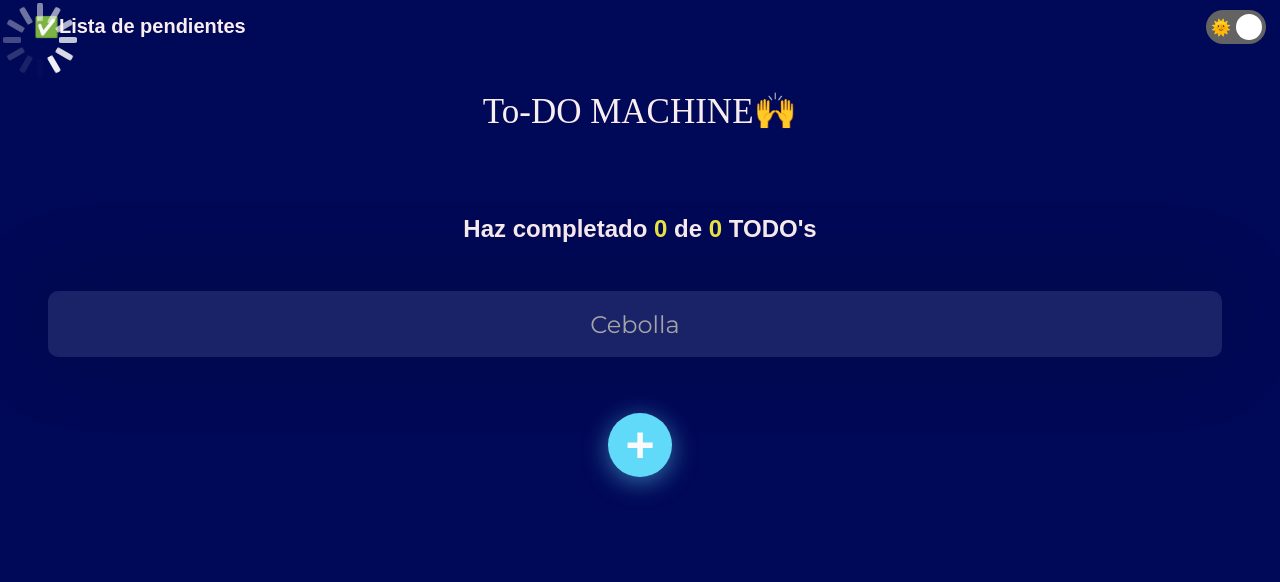
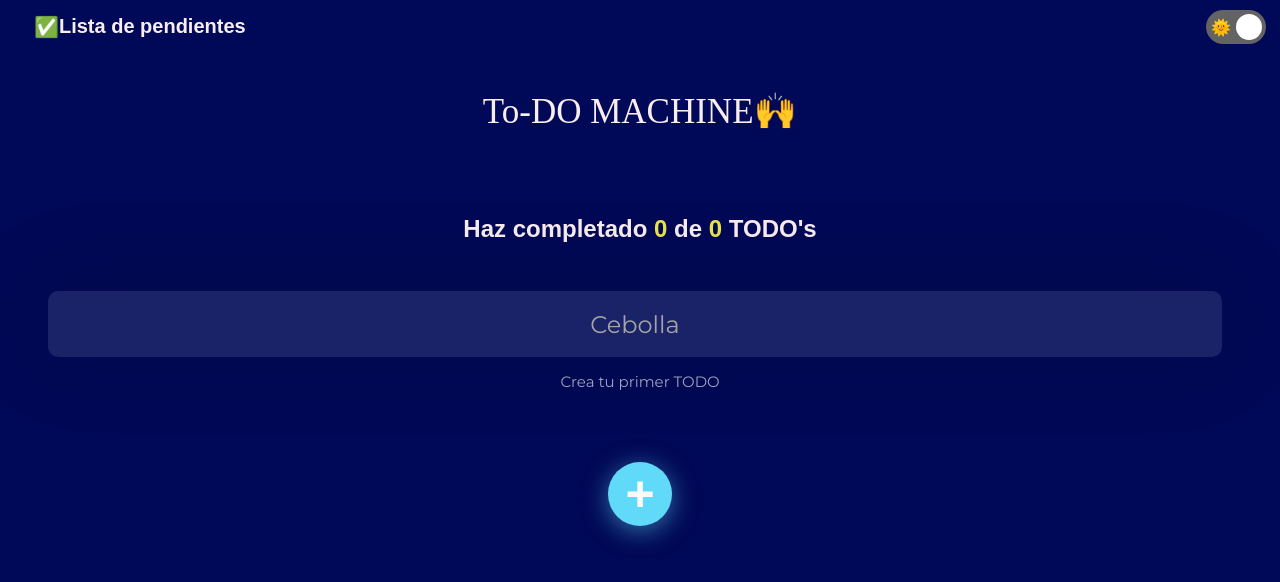
Before and after one commit to paching12/platzi-todo-app, a React (Create React App) app: page / in a window 1280 px wide. Shown: the top 582 px of the page. Built offline with nearby package versions, Linux system fonts and the light colour scheme; a web font is replaced by a local one.

Commit message:
Progress: Loading screen component, restructuring useLocalStorage

```diff
--- a/src/App.js
+++ b/src/App.js
@@ -28,26 +28,35 @@ const defaultTodos = [
   },
 ];
 
-function App() {
-  const [todos, setTodos, saveTodos] = useLocalStorage("TODOS_V1");
+const App = () => {
+  const [loading, setLoading] = React.useState(true);
+  const [error, setError] = React.useState(false);
+  const [todosFiltered, setTodosFiltered] = React.useState([]);
   const [search, setSearch] = React.useState("");
 
+  const { items: todos, saveItems: saveTodos } = useLocalStorage(
+    "TODOS_V1",
+    setLoading,
+    setError
+  );
   const completedTodos = todos.filter((element) => element.completed);
 
   React.useEffect(() => {
-    const newTodos = todos.map((todo) => {
+    setTodosFiltered(todos);
+  }, [todos]);
+
+  React.useEffect(() => {
+    const newTodos = todos.filter((todo) => {
       if (todo.text) {
         const text = todo.text.toLowerCase();
-        if (text.includes(search.toLowerCase())) todo.show = true;
-        else todo.show = false;
+        return text.includes(search.toLowerCase());
       }
-      return todo;
     });
-    setTodos(newTodos);
+    setTodosFiltered(newTodos);
   }, [search]);
 
   const handleComplete = (index) => {
-    const newTodos = todos.map((item, i) => {
+    const newTodos = todosFiltered.map((item, i) => {
       if (item && i === index) item.completed = !item.completed;
       return item;
     });
@@ -65,7 +74,7 @@ function App() {
 
   return (
     <React.Fragment>
-      <LoaderScreen />
+      {loading && <LoaderScreen />}
       <Header />
       <p className="TodoTitle">
         <span className="title">To-DO MACHINE</span>
@@ -74,9 +83,11 @@ function App() {
       <TodoCounter completed={completedTodos.length} total={todos.length} />
       <TodoSearch search={search} setSearch={setSearch} />
       <TodoList>
-        {todos.map(
-          (item, index) =>
-            item.show !== false && (
+        {!loading && !todosFiltered.length && (
+          <p className="firstTodo">Crea tu primer TODO</p>
+        )}
+        {error && <p>Oh oh! Ha ocurrido un error debido al gordons</p>}
+        {todosFiltered.map((item, index) => (
           <TodoItem
             text={item.text}
             completed={item.completed}
@@ -84,14 +95,13 @@ function App() {
             onHandleComplete={() => handleComplete(index)}
             onHandleDelete={() => handleDelete(index)}
           />
-            )
-        )}
+        ))}
       </TodoList>
       <div className="center">
         <CreateButton name="add" text="+" onHandleClick={handleClick} />
       </div>
     </React.Fragment>
   );
-}
+};
 
 export default App;
--- a/src/components/Loader/LoaderScreen.js
+++ b/src/components/Loader/LoaderScreen.js
@@ -21,10 +21,28 @@ const phrases = [
   },
 ];
 
+const getRandomInt = (max) => {
+  return Math.floor(Math.random() * max);
+};
+
+const selectPhrase = () => {
+  const randomNumber = getRandomInt(phrases.length - 1);
+  return phrases[randomNumber];
+};
+
 const LoaderScreen = (props) => {
+  const phrase = selectPhrase();
   return (
     <div className="LoaderScreen">
-      <Loader />
+      <div className="phrases">
+        "{phrase.text}"
+        <div className="author">
+          <small>-{phrase.autor}</small>
+        </div>
+      </div>
+      <div className="loader">
+        <Loader />
+      </div>
     </div>
   );
 };
--- a/src/css/Loader.css
+++ b/src/css/Loader.css
@@ -18,7 +18,7 @@
   width: 6px;
   height: 18px;
   border-radius: 20%;
-  background: #fff;
+  background: rgb(0, 225, 255);
 }
 .lds-spinner div:nth-child(1) {
   transform: rotate(0deg);
--- a/src/css/LoadingScreen.css
+++ b/src/css/LoadingScreen.css
@@ -5,4 +5,24 @@
   display: flex;
   align-items: center;
   justify-content: center;
+  width: 100%;
+  height: 100vh;
+  background-color: rgb(0, 0, 0, 0.6);
+  z-index: 100000;
+  flex-flow: column wrap;
 }
+
+.phrases {
+  color: #fff;
+  transition: all 0.5s ease-in-out;
+}
+
+.author {
+  color: rgba(255, 255, 255, 0.8);
+  text-align: center;
+  margin-bottom: 50px;
+}
+
+.loader {
+  display: flex;
+}
--- a/src/css/TodoList.css
+++ b/src/css/TodoList.css
@@ -3,3 +3,10 @@ ul {
   padding: 0 0 56px 0;
   list-style: none;
 }
+
+.firstTodo {
+  text-align: center;
+  color: rgba(255, 255, 255, 0.623);
+  font-weight: lighter;
+  font-size: 15px;
+}
--- a/src/customHooks/useLocalStorage.js
+++ b/src/customHooks/useLocalStorage.js
@@ -1,22 +1,46 @@
 import React from "react";
 
-export const useLocalStorage = (itemName, initState = []) => {
+export const useLocalStorage = (
+  itemName,
+  setLoading,
+  setError,
+  initState = []
+) => {
+  const [items, setItems] = React.useState(initState);
+
+  React.useEffect(() => {
+    setTimeout(() => {
+      try {
+        let parseItem = [];
         const localStorageItem = localStorage.getItem(itemName);
-  let parseItem = [];
 
         if (localStorageItem) {
           parseItem = JSON.parse(localStorageItem);
+          setItems(parseItem);
         } else {
-    localStorage.setItem(itemName, JSON.stringify(initState));
+          localStorage.setItem(itemName, JSON.stringify(items));
         }
-
-  const [Items, setItems] = React.useState(parseItem);
+      } catch (error) {
+        console.error(error);
+        setError(error);
+      }
+      setLoading(false);
+      console.log(false);
+    }, 1500);
+  }, []);
 
   const saveItems = (newItems) => {
+    try {
       const stringifyTodo = JSON.stringify(newItems);
       localStorage.setItem(itemName, stringifyTodo);
       setItems(newItems);
+    } catch (error) {
+      setError(error);
+    }
   };
 
-  return [Items, setItems, saveItems];
+  return {
+    items,
+    saveItems,
   };
+};
```
Also changed, not shown: src/TodoContext/index.js (added, +7 -0 lines). Lines whose indentation alone changed are shown as unchanged.
